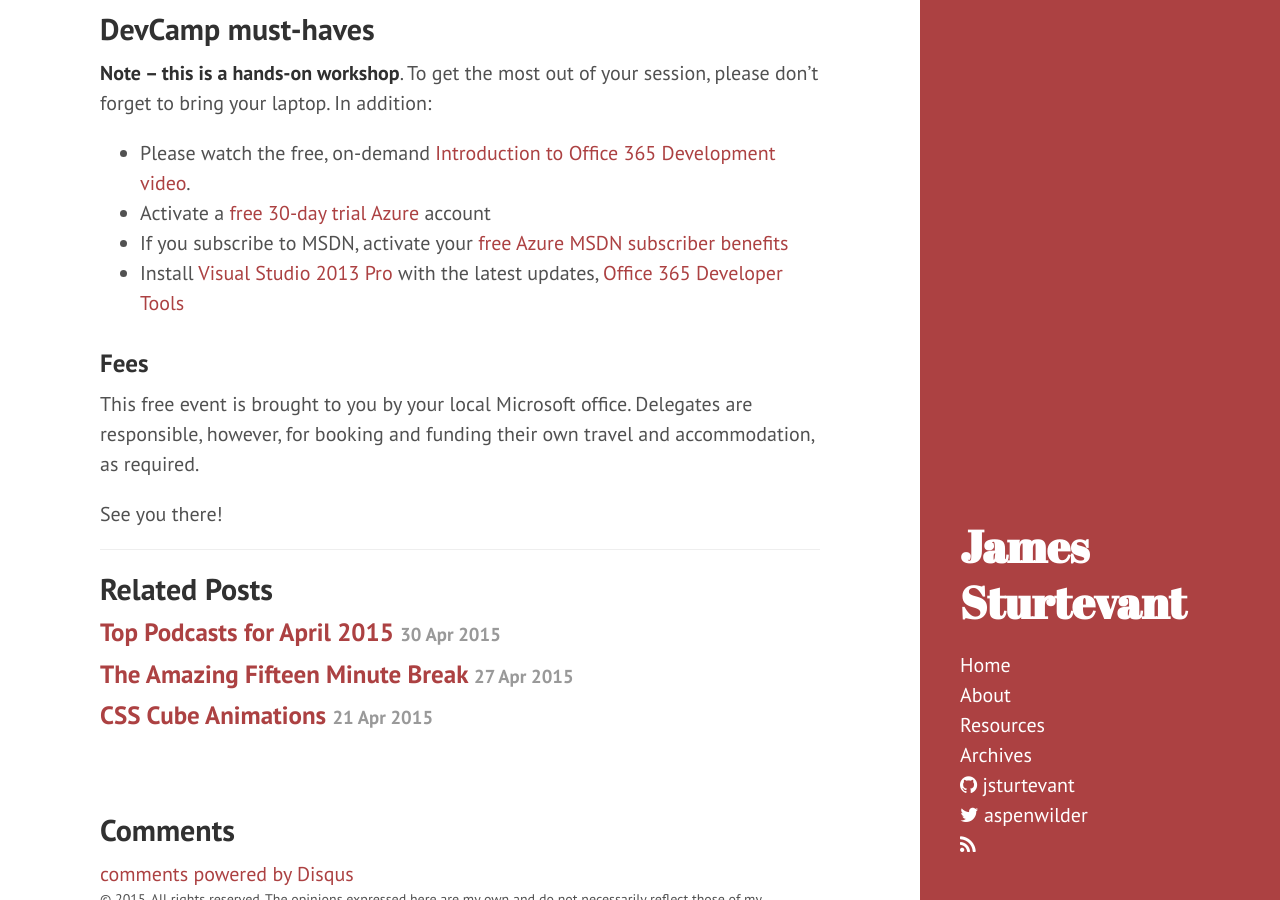
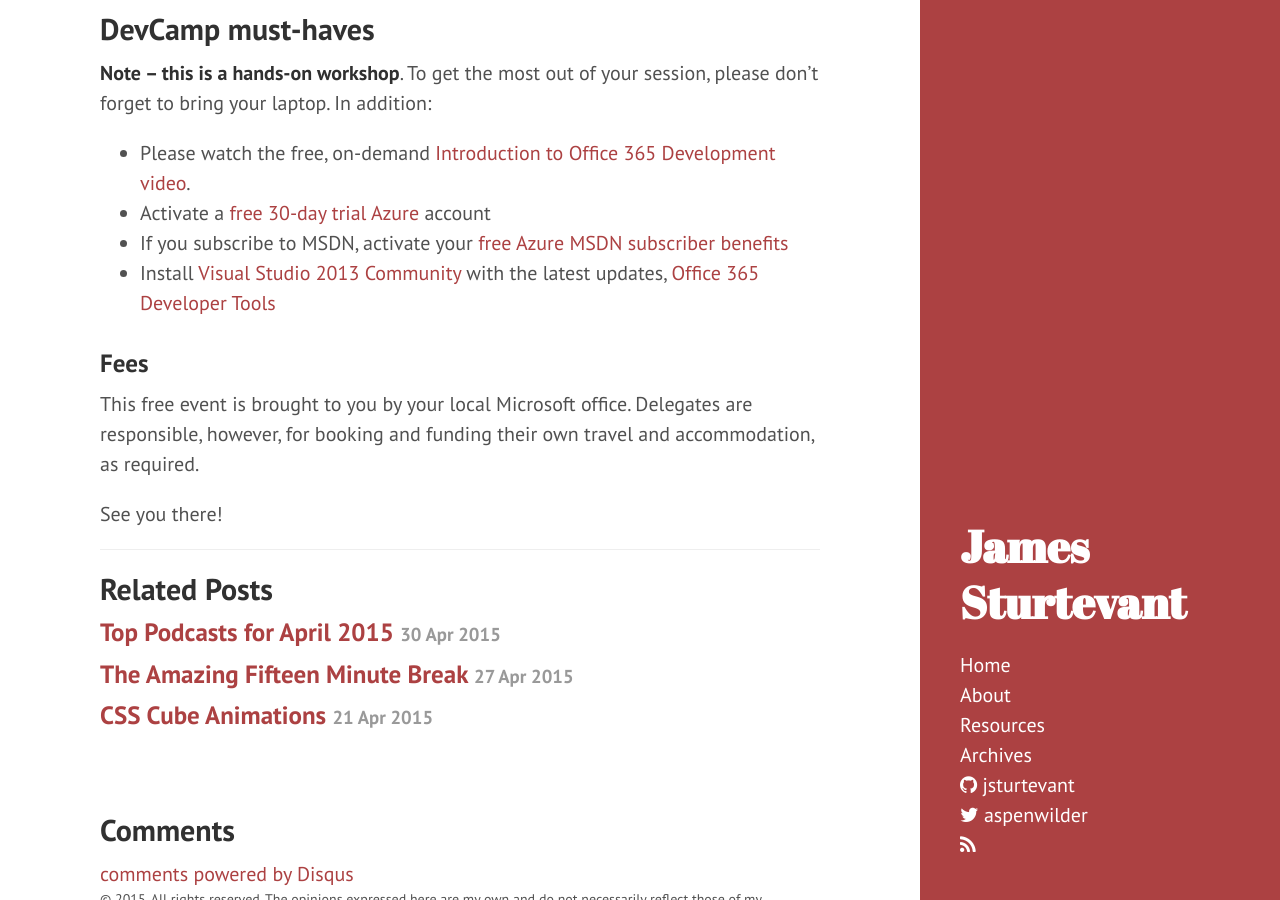
Before and after one commit to jsturtevant/jsturtevant.github.io, a Jekyll site: the page built from _posts/2015-05-15-DevCamp-Office.markdown, in a window 1280 px wide and 900 px high, scrolled down 710 px. Built offline with Jekyll 4.4.1, drawn with Linux system fonts in a browser that asks for light colours; nearby versions of some CDN libraries; Markdown is read by kramdown in place of the engine named in the settings; comment, search, counter and statistics services are not loaded.

Commit message:
updated link to VS 2013 Community

```diff
--- a/_posts/2015-05-15-DevCamp-Office.markdown
+++ b/_posts/2015-05-15-DevCamp-Office.markdown
@@ -35,7 +35,7 @@ This is a free event and is full of information:
 - Please watch the free, on-demand [Introduction to Office 365 Development video](http://www.microsoftvirtualacademy.com/training-courses/introduction-to-office-365-development?prid=ca_wwe).
 - Activate a  [free 30-day trial Azure](https://azureinfo.microsoft.com/US-FreeTrial.html) account
 - If you subscribe to MSDN, activate your [free Azure MSDN subscriber benefits](http://azure.microsoft.com/en-us/pricing/member-offers/msdn-benefits/)
-- Install [Visual Studio 2013 Pro](https://www.visualstudio.com/en-us/news/vs2013-community-vs.aspx) with the latest updates, [Office 365 Developer Tools](https://visualstudiogallery.msdn.microsoft.com/a15b85e6-69a7-4fdf-adda-a38066bb5155)
+- Install [Visual Studio 2013 Community](https://www.visualstudio.com/en-us/products/visual-studio-community-vs.aspx) with the latest updates, [Office 365 Developer Tools](https://visualstudiogallery.msdn.microsoft.com/a15b85e6-69a7-4fdf-adda-a38066bb5155)
 
 ### Fees
 This free event is brought to you by your local Microsoft office. Delegates are responsible, however, for booking and funding their own travel and accommodation, as required.
```
